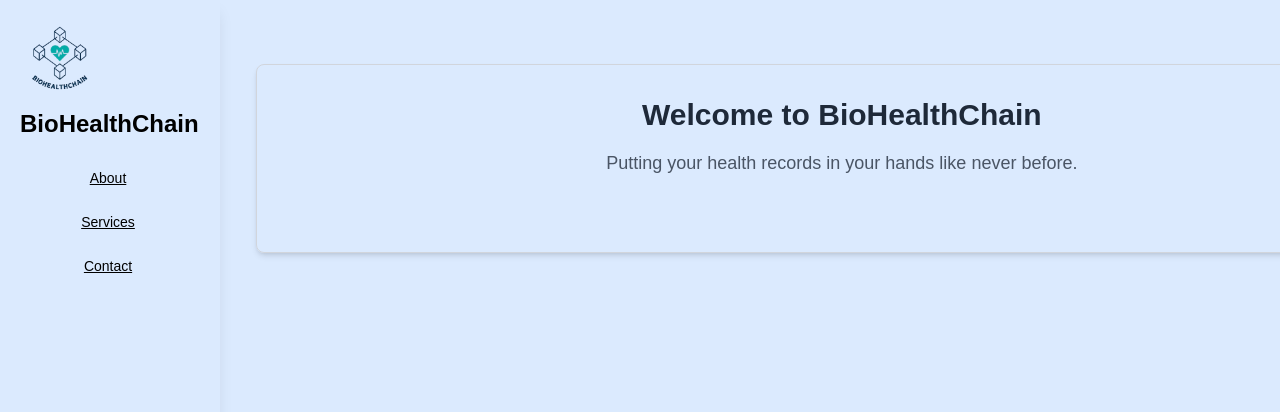
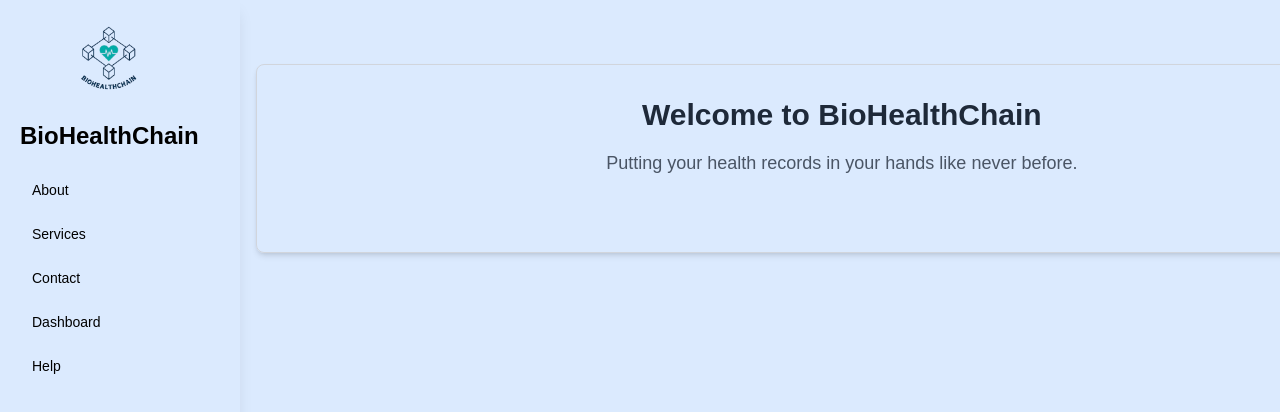
Before and after one commit to sandileSiwundla/BioHealthChain, a Next.js app: page / in a window 1280 px wide. Shown: the top 412 px of the page. Built offline with nearby package versions, Linux system fonts and the light colour scheme.

Commit message:
Navbar done.

```diff
--- a/components/Navbar.tsx
+++ b/components/Navbar.tsx
@@ -3,14 +3,30 @@ import Button from "@/components/ui/Button";
 import Image from "next/image";
 
 const Navbar = () => {
-  const handleClick = (event: React.MouseEvent<HTMLButtonElement>) => {
-    alert("Button clicked!");
+  // Tracks which parent button is currently active
+  const [activeParent, setActiveParent] = React.useState<string | null>(null);
+
+  // Button structure: parent -> children
+  const navStructure: Record<string, string[] | null> = {
+    About: ["Vlogs", "Vision", "Brand"],
+    Services: ["Appointments", "Medical Records", "Consultation"],
+    Contact: null,
+    Dashboard: ["Patients", "Doctors", "Reports"],
+    Help: ["FAQ", "Support", "Tutorials"],
+  };
+
+  const handleParentClick = (parent: string) => {
+    setActiveParent(parent);
+  };
+
+  const handleChildClick = (child: string) => {
+    alert(`Clicked ${child}`);
   };
 
   return (
-    <nav className="bg-primary fixed left-0 top-0 h-screen w-55 p-5 text-primary-foreground flex flex-col items-start space-y-6 shadow-lg">
+    <nav className="bg-primary fixed left-0 top-0 h-screen w-60 p-5 text-primary-foreground flex flex-col items-start space-y-6 shadow-lg">
       {/* Logo + title */}
-      <div className="flex flex-col items-start space-y-2">
+      <div className="flex flex-col items-center space-y-5">
         <Image
           src="/logo.png"
           alt="Company Logo"
@@ -21,18 +37,46 @@ const Navbar = () => {
         <div className="text-2xl font-bold text-black">BioHealthChain</div>
       </div>
 
-      {/* Vertical nav links */}
-      <div className="flex flex-col space-y-4 w-44 ">
-        <Button variant="link" size="sm" className=" !hover:text-red-600 !text-black" onClick={handleClick}>
-          About
+      {/* Dynamic nav buttons */}
+      <div className="flex flex-col space-y-4 w-full  items-start">
+        {activeParent
+          ? // Show children buttons if a parent is active
+            navStructure[activeParent]?.map((child) => (
+              <Button
+                key={child}
+                variant="link"
+                size="sm"
+                className="!text-black !hover:text-red-600"
+                onClick={() => handleChildClick(child)}
+              >
+                {child}
+              </Button>
+            ))
+          : // Show main parent buttons
+            Object.keys(navStructure).map((parent) => (
+              <Button
+                key={parent}
+                variant="link"
+                size="sm"
+                className="!text-black !hover:text-red-600"
+                onClick={() => handleParentClick(parent)}
+              >
+                {parent}
+              </Button>
+            ))}
+      </div>
+
+      {/* Back button to return to main menu */}
+      {activeParent && (
+        <Button
+          variant="link"
+          size="sm"
+          className="!text-gray-500 !hover:text-gray-700 mt-4"
+          onClick={() => setActiveParent(null)}
+        >
+          ← Back
         </Button>
-        <Button variant="link" size="sm" className="!text-black" onClick={handleClick}>
-          Services
-        </Button>
-        <Button variant="link" size="sm" className="!text-black" onClick={handleClick}>
-          Contact
-        </Button>
-      </div>
+      )}
     </nav>
   );
 };
--- a/components/ui/Button.tsx
+++ b/components/ui/Button.tsx
@@ -14,9 +14,9 @@ interface ButtonProps {
 const Button = ({ label, onClick, className, children, variant = 'primary', size = 'md' }: ButtonProps) => {
   // Determine the button classes based on variant and size
   const buttonClasses = `
-    ${variant === 'link' ? 'text-red-500 underline' : 'bg-blue-red text-black py-2 px-4 rounded-md'}
+    ${variant === 'link' ? 'text-red-500 ' : 'bg-blue-red text-black py-2 px-4 rounded-md'}
     ${size === 'sm' ? 'text-sm py-1 px-3' : size === 'lg' ? 'text-lg py-3 px-6' : 'text-base'}
-    transition-all hover:bg-blue-200 focus:outline-none
+    transition-all hover:bg-blue-300 focus:outline-none
     ${className}
   `;
 
```
